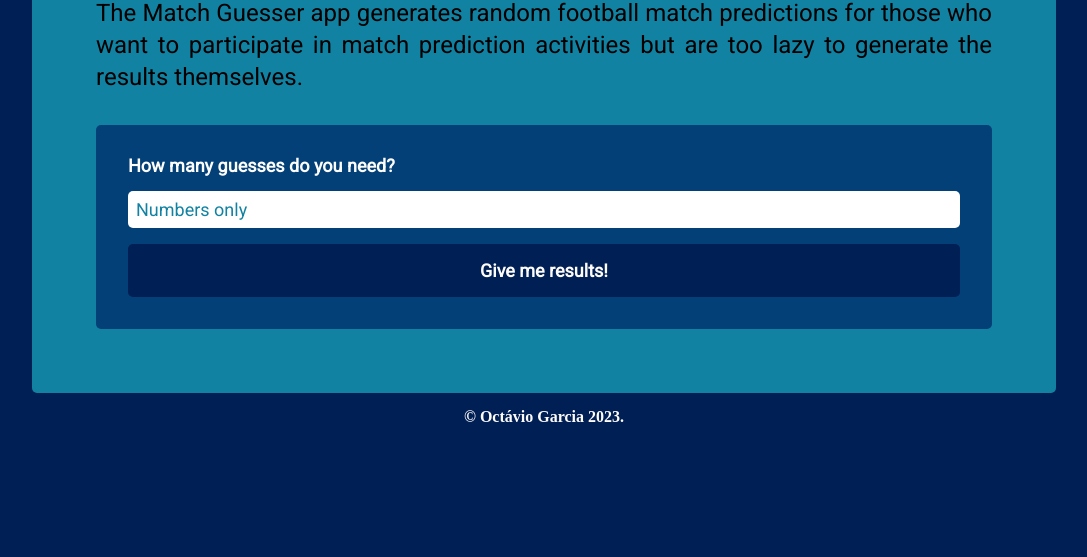
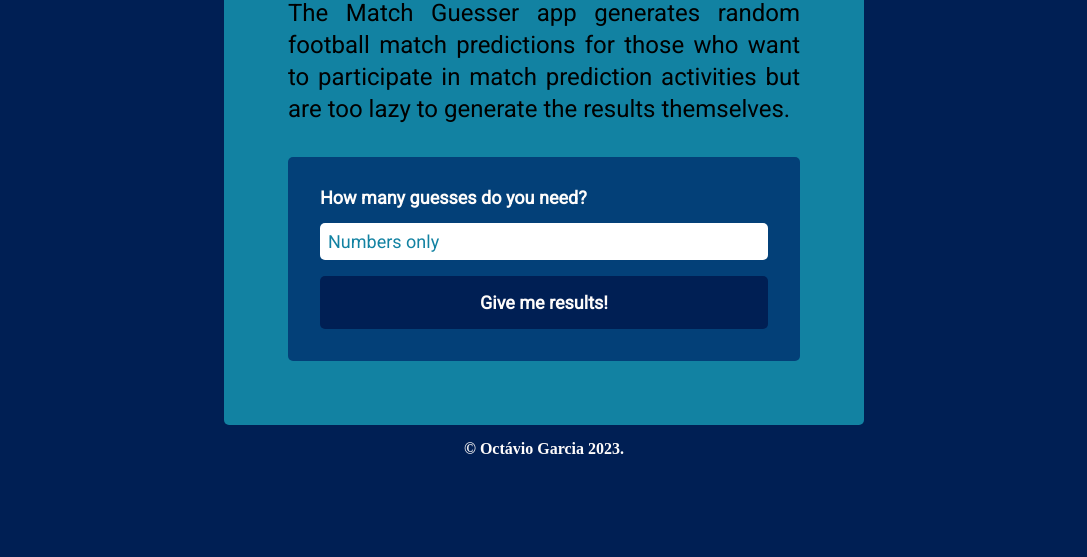
Before and after one commit to oc-garcia/match-guess, a plain HTML site: page index.html in a window 1280 px wide. Shown: the part 243-800 px from the top of the page, without its empty margins (96-1183 px from the left). Drawn offline with Linux system fonts and the light colour scheme.

Commit message:
Media querie

```diff
--- a/Assets/Styles/style.css
+++ b/Assets/Styles/style.css
@@ -108,3 +108,9 @@ footer {
   color: var(--primary-color);
   font-weight: 700;
 }
+
+@media only screen and (min-width: 800px) {
+  main {
+    margin: 10% 25% 0 25%;
+  }
+}
```
